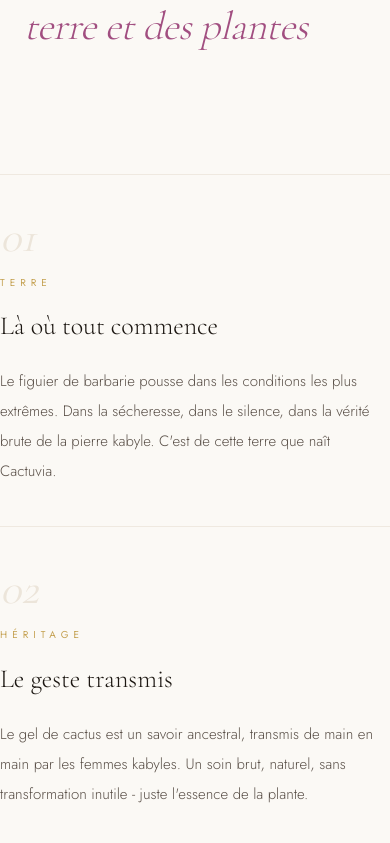
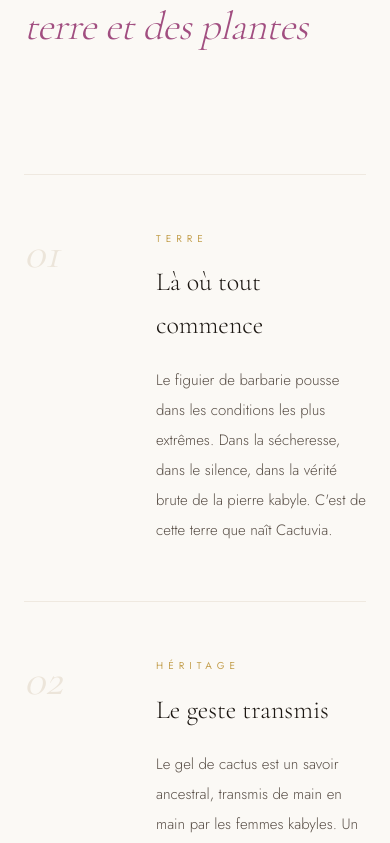
Before and after one commit to naderyb/cactuvia, a Next.js app: page / in a window 390 px wide. Shown: the part 1301-2144 px from the top of the page. Built offline with nearby package versions, Linux system fonts and the light colour scheme.

Commit message:
[fix] fixed an issues with the padding

```diff
--- a/src/app/components/sections/Manifesto.module.css
+++ b/src/app/components/sections/Manifesto.module.css
@@ -89,11 +89,8 @@
   border-bottom: 1px solid var(--linen);
 }
 @media (max-width: 700px) {
-  .step {
-    grid-template-columns: 1fr;
-    gap: 16px;
-    padding: 40px 0;
-  }
+  .story { padding: 40px var(--gutter) 100px; }
+  .step { gap: 12px; }
 }
 
 .stepIndex {
```
